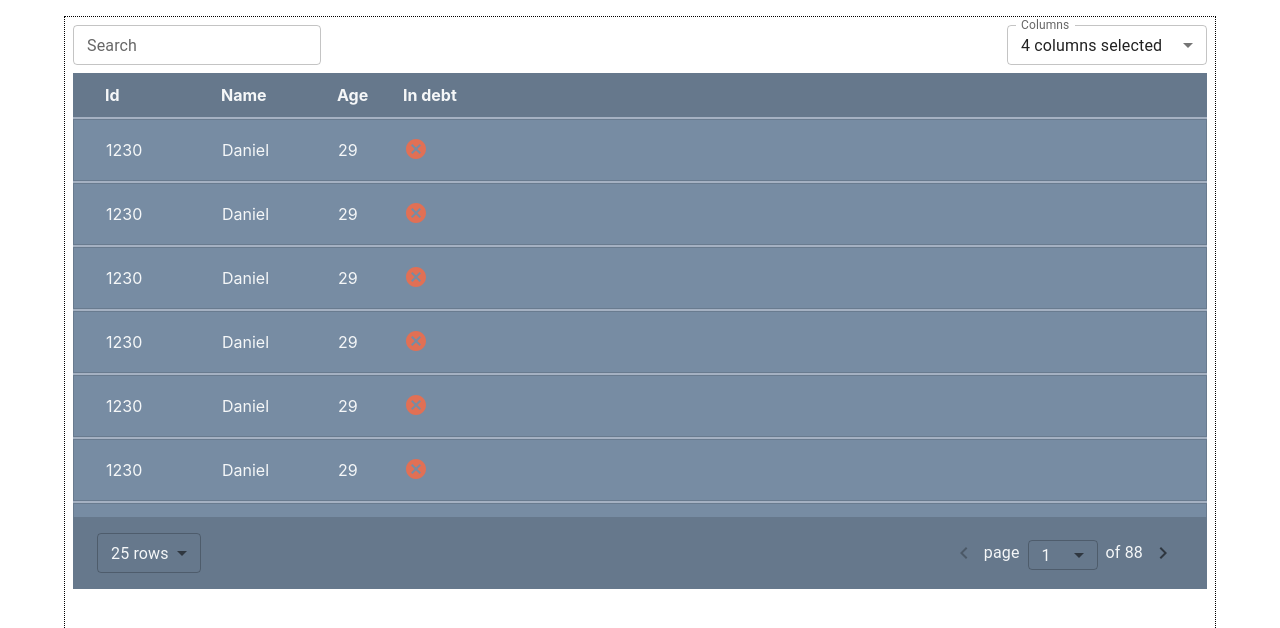
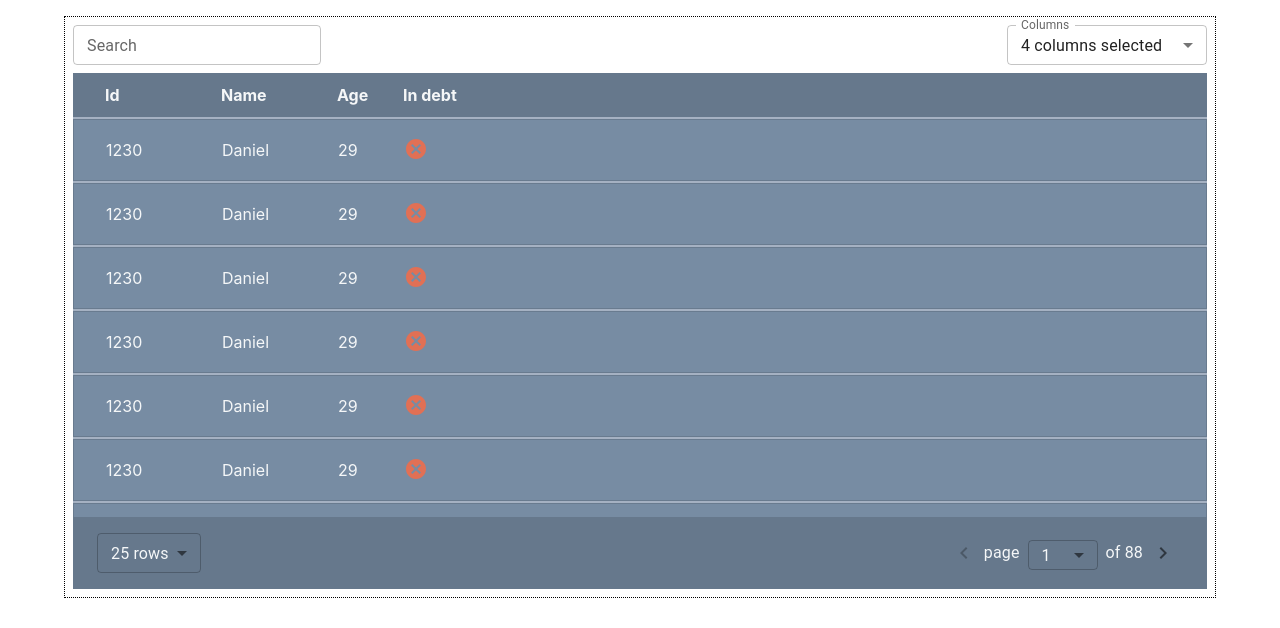
Before and after one commit to talis1999/Custom-table, a React (Create React App) app: page / in a window 1280 px wide. Shown: the top 628 px of the page. Built offline with nearby package versions, Linux system fonts and the light colour scheme.

Commit message:
small style changes

```diff
--- a/src/App.tsx
+++ b/src/App.tsx
@@ -5,7 +5,7 @@ import CustomTable from "./components/CustomTable";
 
 const App: React.FC = () => {
   return (
-    <Container sx={{ height: "100vh" }}>
+    <Container sx={{ position: "relative" }}>
       <CustomTable />
     </Container>
   );
--- a/src/components/CustomTable.tsx
+++ b/src/components/CustomTable.tsx
@@ -19,7 +19,7 @@ const CustomTable: React.FC = () => {
   }, []);
 
   return (
-    <Box sx={{ border: "black 1px dotted", p: 1, my: 2, height: "80vh" }}>
+    <Box sx={{ border: "black 1px dotted", p: 1, my: 2, height: "80%" }}>
       <TableFilters />
       <TableContent />
     </Box>
```
